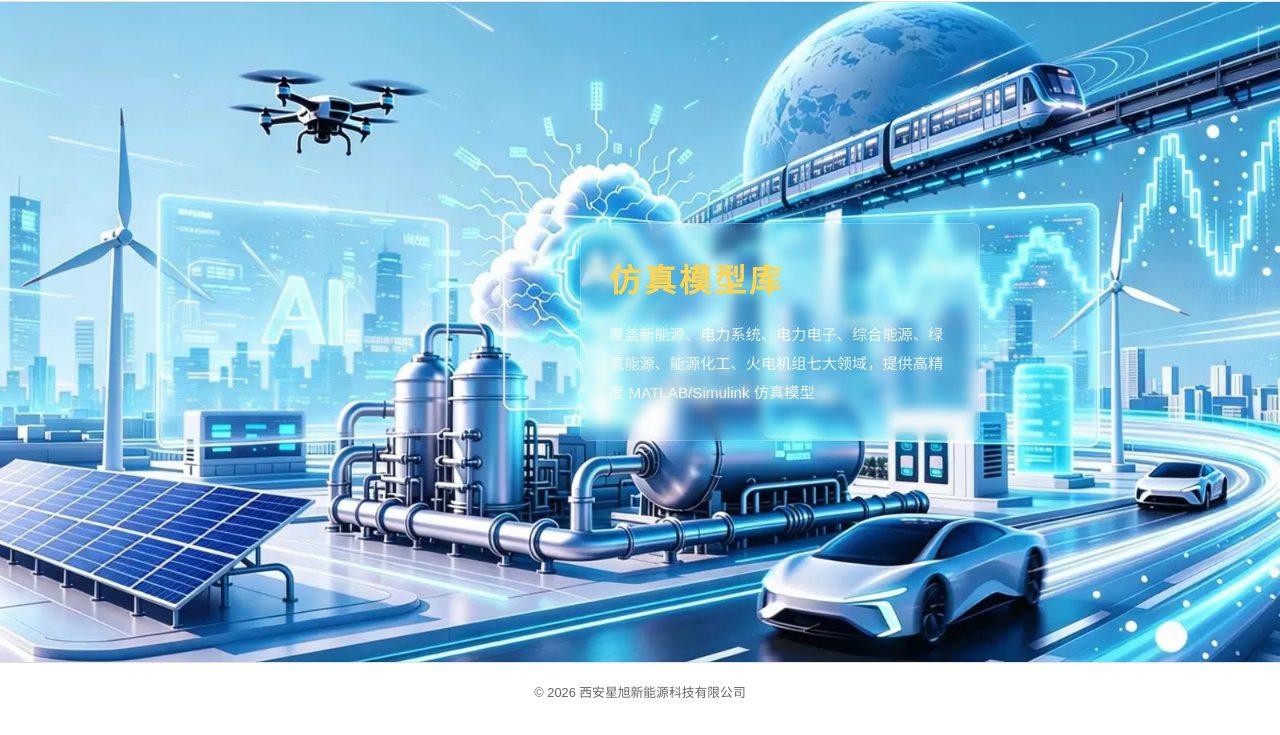
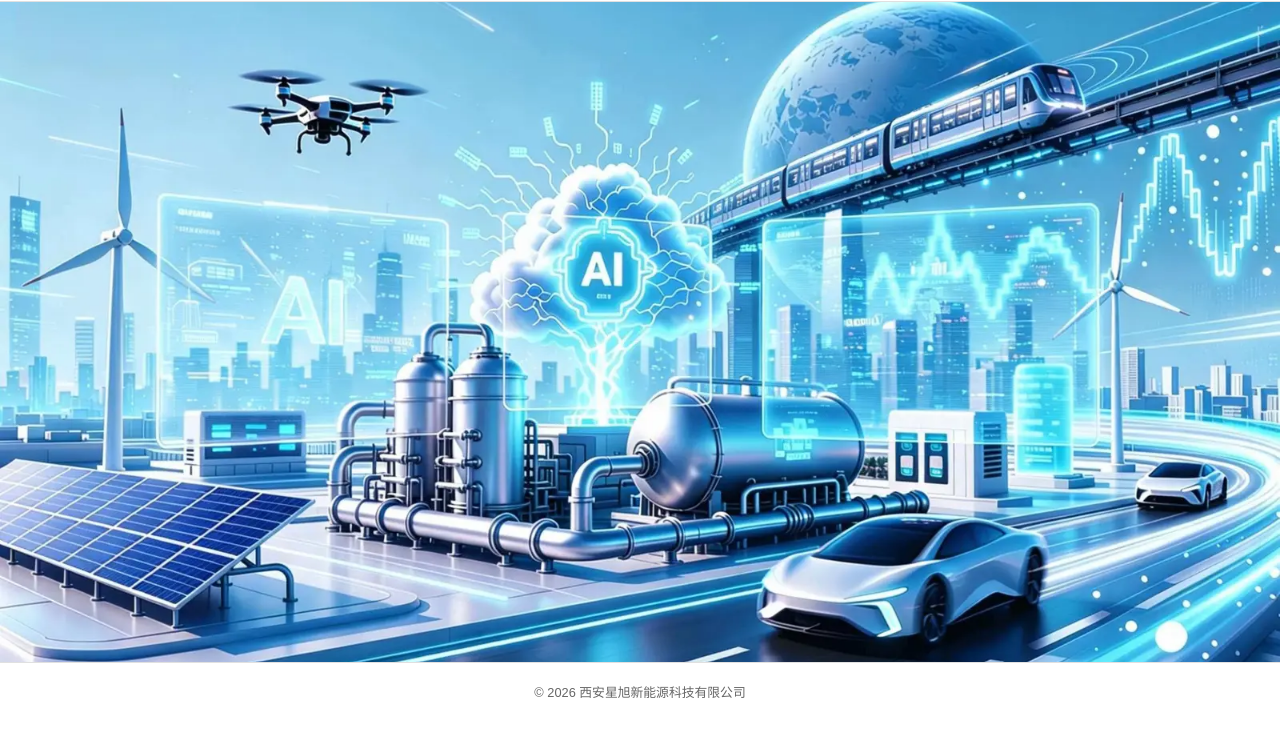
Before and after one commit to gaofengtek/xingxu-website, a plain HTML site: page index.html in a window 1280 px wide. Shown: the part 78-813 px from the top of the page. Drawn offline with Linux system fonts and the light colour scheme.

Commit message:
fix: 去掉悬浮框

```diff
--- a/index.html
+++ b/index.html
@@ -30,12 +30,7 @@
 </nav>
 
 <!-- 主图 -->
-<section class="hero">
-  <div class="hero-float-box">
-    <div class="float-title">仿真模型库</div>
-    <div class="float-desc">覆盖新能源、电力系统、电力电子、综合能源、绿氢能源、能源化工、火电机组七大领域，提供高精度 MATLAB/Simulink 仿真模型</div>
-  </div>
-</section>
+<section class="hero"></section>
 
 <footer class="footer">
   <div class="container">
```
